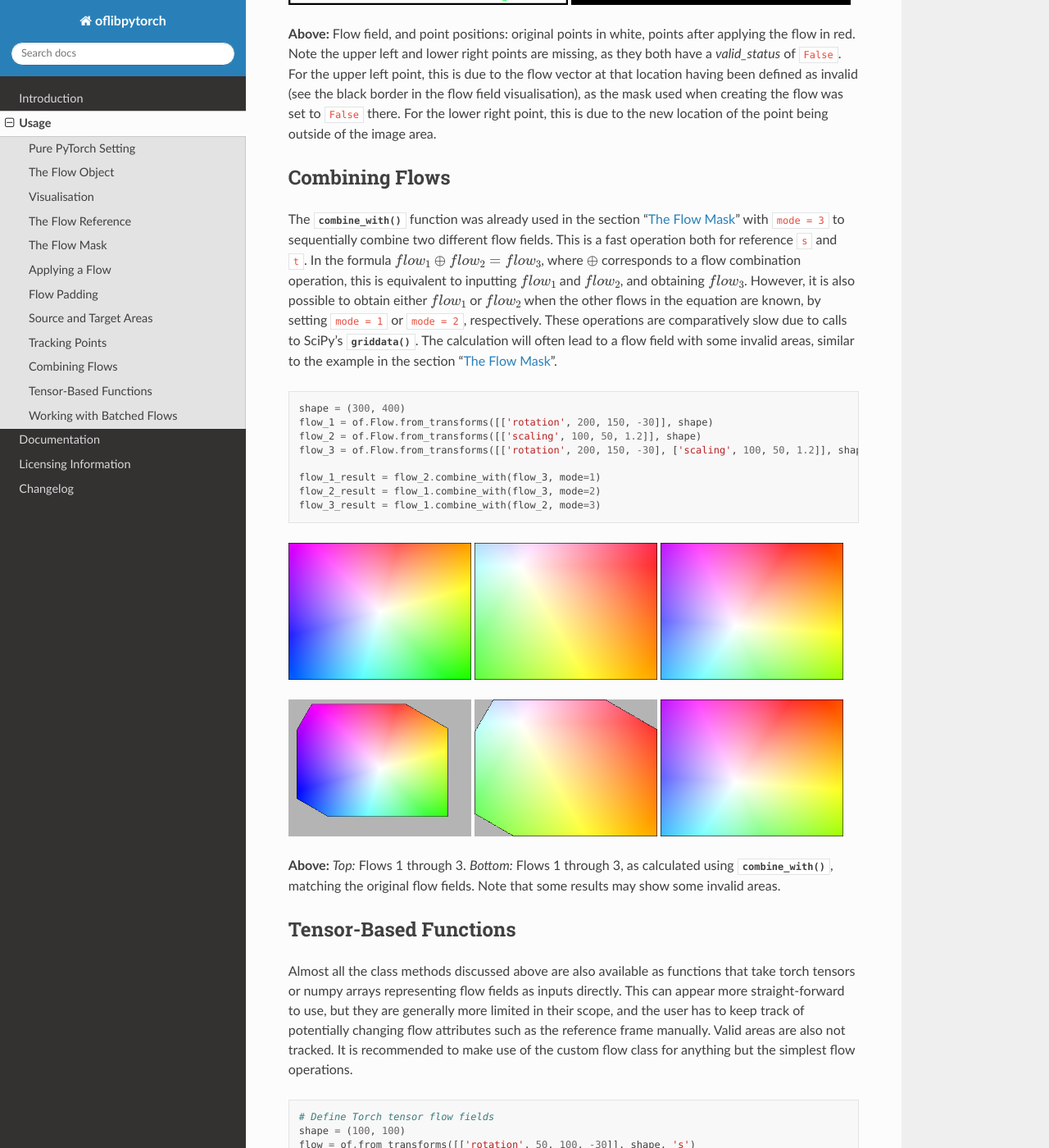
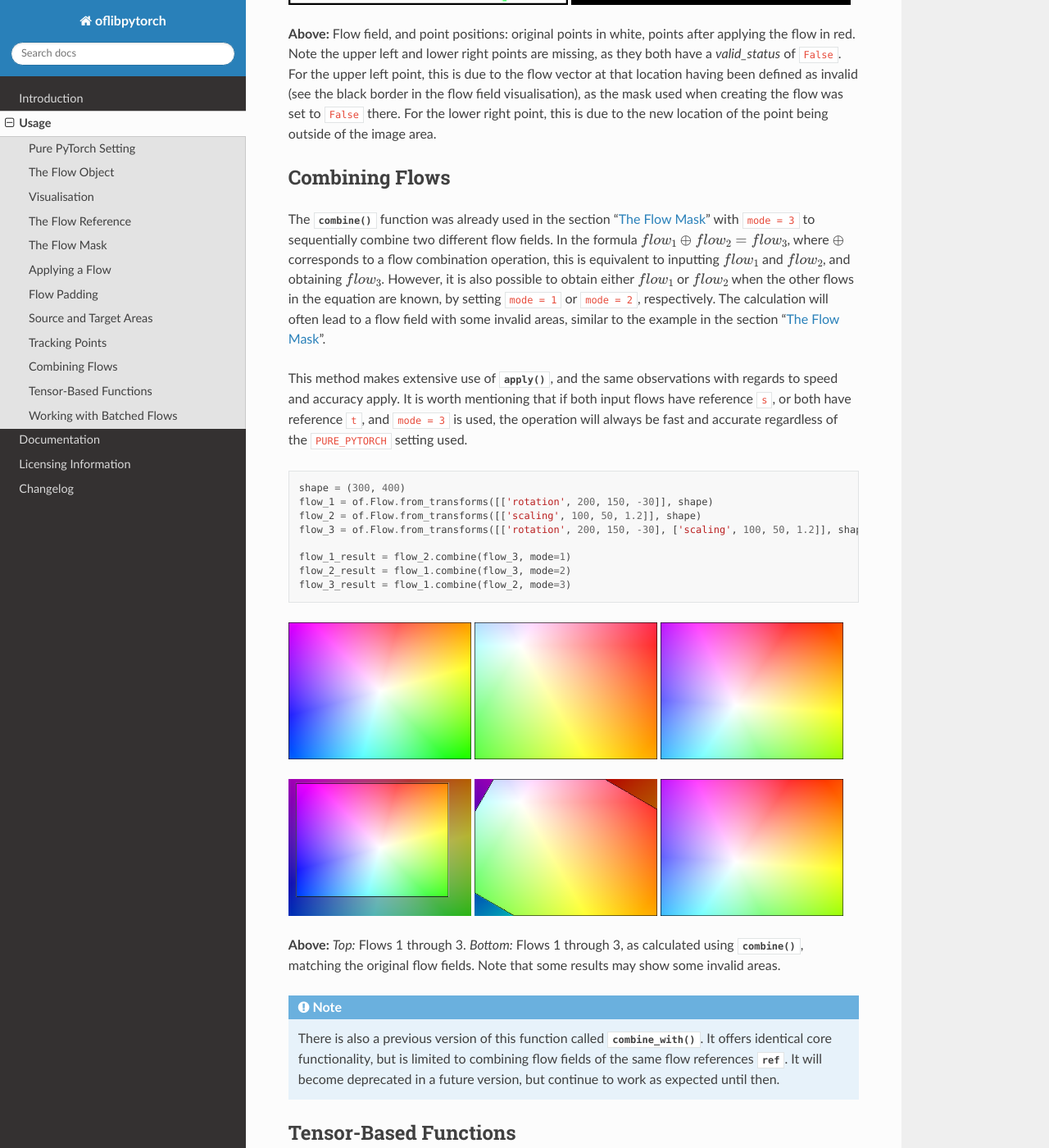
Before and after one commit to CSRavasio/oflibpytorch, a Sphinx documentation site: the page built from docs/usage.rst, in a window 1280 px wide and 1400 px high, scrolled down 17393 px. Shown: the whole window at 82% size. Built offline with Sphinx 7.4.7 and the Read the Docs theme 2.0.0, drawn with Linux system fonts in a browser that asks for light colours; some of the changed text lies outside the part shown.

Commit message:
usage.rst updated

```diff
--- a/docs/usage.rst
+++ b/docs/usage.rst
@@ -69,8 +69,8 @@ with :meth:`~oflibpytorch.Flow.pad`, and sliced using square brackets ``[]`` ana
 :meth:`~oflibpytorch.Flow.__get_item__` internally. They can also be added with ``+``, subtracted with ``-``,
 multiplied with ``*``, divided with ``/``, exponentiated with ``**``, and negated by prepending ``-``. However, note
 that using the standard operator ``+`` is **not** the same as sequentially combining flow fields, and the same goes
-for a subtraction or a negation with ``-``. To do this correctly, use :meth:`~oflibpytorch.Flow.combine_with`
-(see the section ":ref:`Combining Flows`").
+for a subtraction or a negation with ``-``. To do this correctly, use :meth:`~oflibpytorch.Flow.combine` (see the
+section ":ref:`Combining Flows`").
 
 Additionally, single elements from the batch contained in a Flow object can be extracted as a new Flow object using
 :meth:`~oflibpytorch.Flow.select`. Similarly, different Flow objects of the same shape
@@ -276,7 +276,7 @@ section ":ref:`Combining Flows`"):
     flow_2 = of.Flow.from_transforms([['scaling', 100, 50, 0.7]], shape)
 
     # Combine the flow fields
-    result = flow_1.combine_with(flow_2, mode=3)
+    result = flow_1.combine(flow_2, mode=3)
 
 .. image:: ../docs/_static/usage_mask_flow1.png
     :width: 49%
@@ -668,14 +668,18 @@ point, this is due to the new location of the point being outside of the image a
 
 Combining Flows
 ---------------
-The :meth:`~oflibpytorch.Flow.combine_with` function was already used in the section ":ref:`The Flow Mask`" with
-``mode = 3`` to sequentially combine two different flow fields. This is a fast operation both for reference ``s``
-and ``t``. In the formula :math:`flow_1 ⊕ flow_2 = flow_3`, where :math:`⊕` corresponds to a flow combination
-operation, this is equivalent to inputting :math:`flow_1` and :math:`flow_2`, and obtaining :math:`flow_3`.
-However, it is also possible to obtain either :math:`flow_1` or :math:`flow_2` when the other flows in the equation
-are known, by setting ``mode = 1`` or ``mode = 2``, respectively. These operations are comparatively slow due to
-calls to SciPy's :func:`griddata`. The calculation will often lead to a flow field with some invalid areas, similar
-to the example in the section ":ref:`The Flow Mask`".
+The :meth:`~oflibpytorch.Flow.combine` function was already used in the section ":ref:`The Flow Mask`" with
+``mode = 3`` to sequentially combine two different flow fields. In the formula :math:`flow_1 ⊕ flow_2 = flow_3`,
+where :math:`⊕` corresponds to a flow combination operation, this is equivalent to inputting :math:`flow_1` and
+:math:`flow_2`, and obtaining :math:`flow_3`. However, it is also possible to obtain either :math:`flow_1` or
+:math:`flow_2` when the other flows in the equation are known, by setting ``mode = 1`` or ``mode = 2``, respectively.
+The calculation will often lead to a flow field with some invalid areas, similar to the example in the section
+":ref:`The Flow Mask`".
+
+This method makes extensive use of :meth:`~oflibpytorch.Flow.apply`, and the same observations with regards to speed
+and accuracy apply. It is worth mentioning that if both input flows have reference ``s``, or both have reference
+``t``, and ``mode = 3`` is used, the operation will always be fast and accurate regardless of the ``PURE_PYTORCH``
+setting used.
 
 .. code-block:: python
 
@@ -684,9 +688,9 @@ to the example in the section ":ref:`The Flow Mask`".
     flow_2 = of.Flow.from_transforms([['scaling', 100, 50, 1.2]], shape)
     flow_3 = of.Flow.from_transforms([['rotation', 200, 150, -30], ['scaling', 100, 50, 1.2]], shape)
 
-    flow_1_result = flow_2.combine_with(flow_3, mode=1)
-    flow_2_result = flow_1.combine_with(flow_3, mode=2)
-    flow_3_result = flow_1.combine_with(flow_2, mode=3)
+    flow_1_result = flow_2.combine(flow_3, mode=1)
+    flow_2_result = flow_1.combine(flow_3, mode=2)
+    flow_3_result = flow_1.combine(flow_2, mode=3)
 
 .. image:: ../docs/_static/usage_combining_1.png
     :width: 32%
@@ -708,8 +712,14 @@ to the example in the section ":ref:`The Flow Mask`".
     :alt: Calculated flow 3
 
 **Above:** *Top:* Flows 1 through 3. *Bottom:* Flows 1 through 3, as calculated using
-:func:`~oflibpytorch.Flow.combine_with`, matching the original flow fields. Note that some results may show some
+:func:`~oflibpytorch.Flow.combine`, matching the original flow fields. Note that some results may show some
 invalid areas.
+
+.. note::
+    There is also a previous version of this function called :meth:`~oflibpytorch.Flow.combine_with`. It offers
+    identical core functionality, but is limited to combining flow fields of the same flow references :attr:`ref`.
+    It will become deprecated in a future version, but continue to work as expected until then.
+
 
 Tensor-Based Functions
 ----------------------
@@ -749,8 +759,8 @@ flow reference :attr:`~oflibpytorch.Flow.ref` and spatial resolution :math:`(H,
 have different batch sizes.
 
 Conversely, if single elements of a batched flow are required, they can be extracted using the
-:meth:`~oflibpytorch.Flow.select` method. As a more efficient alternative, some functions such as
-:meth:`~oflibpytorch.Flow.show` allow for the direct selection of a specific batch element.
+:meth:`~oflibpytorch.Flow.select` method. Some functions such as :meth:`~oflibpytorch.Flow.show` allow for the
+direct selection of a specific batch element, though they also use :meth:`~oflibpytorch.Flow.select` internally.
 
 
 .. code-block:: python
```
Also changed, not shown: docs/doc_code.py (+4 -4 lines), docs/_static/batched_flows.png, docs/_static/usage_combining_1_result.png, docs/_static/usage_combining_2_result.png, docs/_static/usage_combining_3_result.png.
